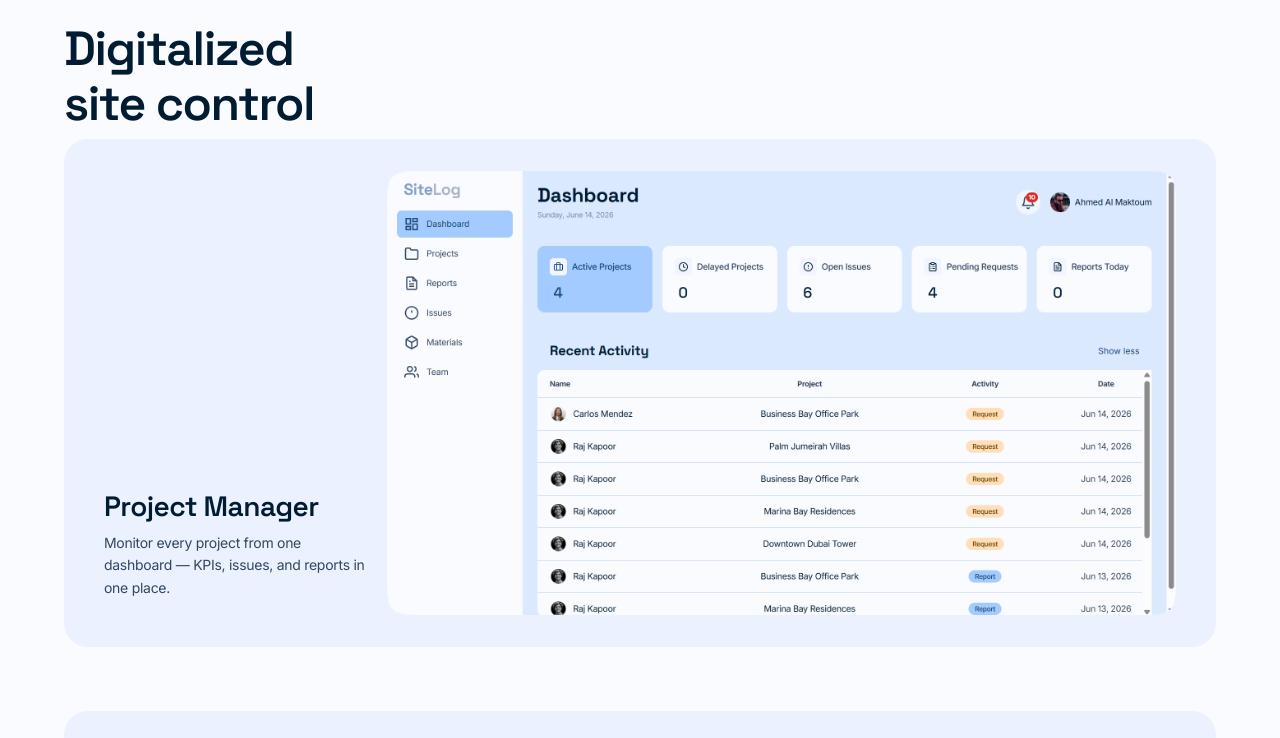
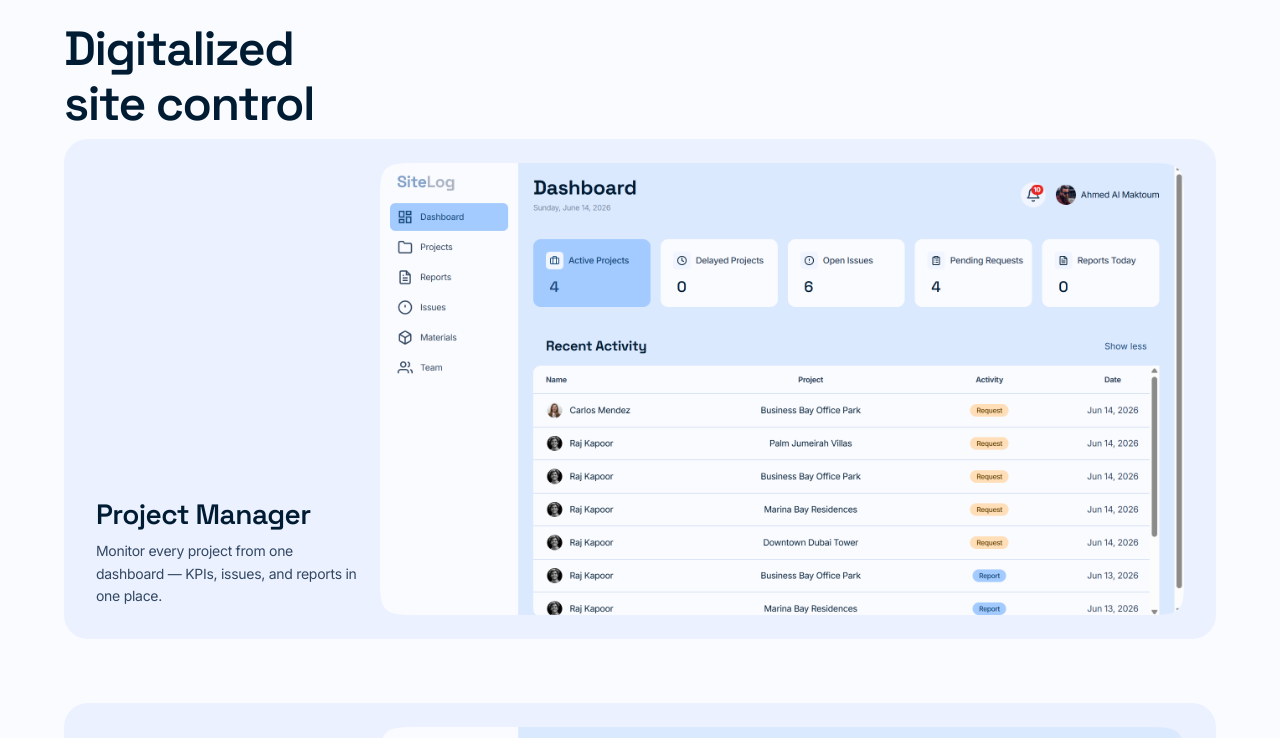
Before and after one commit to teepha-art/sitelog, a Next.js app: page / in a window 1280 px wide. Shown: the part 1200-1938 px from the top of the page. Built offline with nearby package versions, Linux system fonts and the light colour scheme.

Commit message:
Digitalized site control - off-white cards, text and spacing refinements

```diff
--- a/src/app/(marketing)/DashboardPreview.module.css
+++ b/src/app/(marketing)/DashboardPreview.module.css
@@ -26,8 +26,8 @@
   }
 
   .cardInner {
-    padding: 12px 16px 12px;
-    gap: 12px;
+    padding: 12px 16px 4px;
+    gap: 8px;
   }
 
   .cardTitle {
@@ -36,7 +36,7 @@
 
   .cardVisual {
     flex: none;
-    min-height: 160px;
+    min-height: 110px;
   }
 }
 
@@ -161,10 +161,14 @@
 .cardVisual {
   flex: 3;
   position: relative;
-  min-height: 300px;
+  min-height: 220px;
   overflow: hidden;
   border-radius: 8px;
   background-color: var(--color-surface-variant);
+}
+
+.cardVisual > :global(span) {
+  background: transparent !important;
 }
 
 .previewImage {
@@ -178,13 +182,13 @@
 @media (min-width: 768px) {
   .cardInner {
     flex-direction: row;
-    padding: 32px 40px;
-    gap: 20px;
+    padding: 24px 32px;
+    gap: 16px;
   }
 
   .cardText {
     justify-content: flex-end;
-    padding-bottom: 16px;
+    padding-bottom: 8px;
   }
 
   .headerBlock {
--- a/src/components/ui/StatusChip.module.css
+++ b/src/components/ui/StatusChip.module.css
@@ -24,7 +24,7 @@
 }
 
 .error {
-  background-color: var(--color-error-container);
+  background-color: var(--color-error);
   color: var(--color-on-error);
 }
 
--- a/src/components/ui/StatusChip.tsx
+++ b/src/components/ui/StatusChip.tsx
@@ -28,7 +28,7 @@ const statusMap: Record<string, { label: string; type: StatusType }> = {
   [Priority.critical]: { label: 'Critical', type: 'error' },
 
   // Requests
-  [RequestStatus.pending]: { label: 'Pending', type: 'warning' },
+  [RequestStatus.pending]: { label: 'Pending', type: 'error' },
   [RequestStatus.approved]: { label: 'Approved', type: 'success' },
   [RequestStatus.rejected]: { label: 'Rejected', type: 'error' },
   [RequestStatus.fulfilled]: { label: 'Fulfilled', type: 'success' },
```
